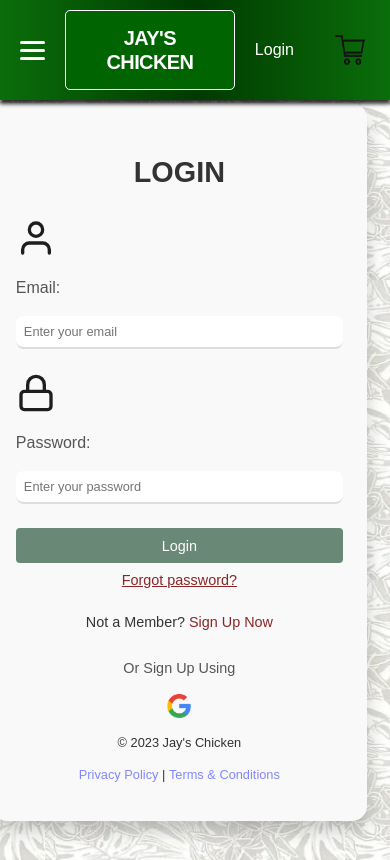
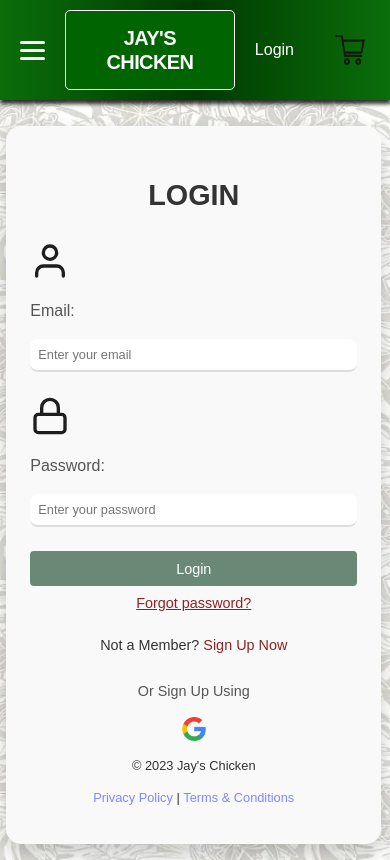
Before and after one commit to EncioJ/JAYCHICKEN, a React (Vite) app: page /login in a window 390 px wide. Built offline with nearby package versions, Linux system fonts and the light colour scheme; no server answers.

Commit message:
ninth commit

```diff
--- a/src/components/Login.css
+++ b/src/components/Login.css
@@ -445,12 +445,14 @@
 @media (max-width: 480px) {
   .login-container {
   width: 700%;
+  margin-top: 110px;
   max-width: 375px;
   background-color: #f9f9f9; /* Light gray background */
   padding: 2rem;
   border-radius: 15px;
   box-shadow: 0 10px 20px rgba(0, 0, 0, 0.2);
   animation: fadeIn 0.5s ease-in-out;
+  margin-left: 32px;
 }
 
 .login-title {
```
